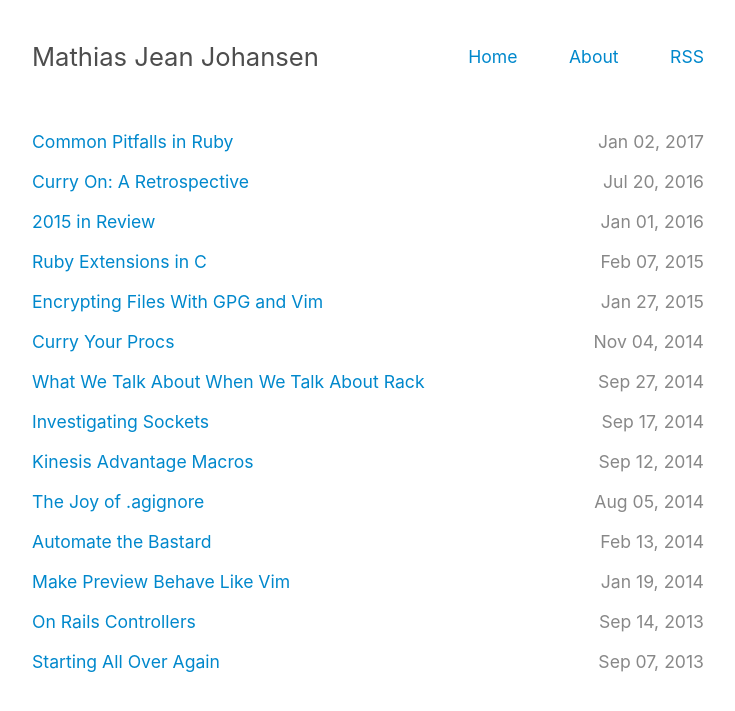
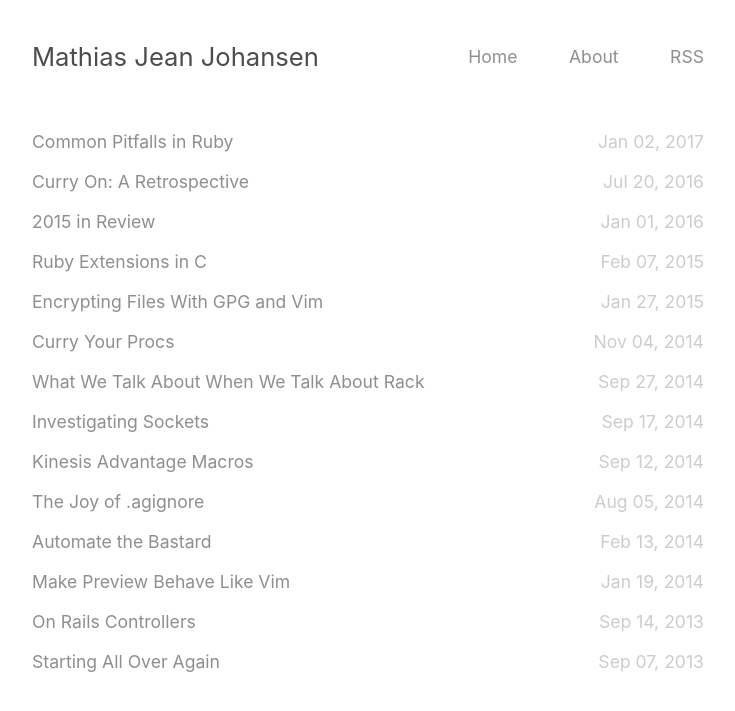
Before and after one commit to majjoha/majjoha.github.io, a Jekyll site: the page built from index.html, in a window 1280 px wide. Shown: the top 711 px of the page, without its empty margins (272-1007 px from the left). Built offline with Jekyll 4.4.1, drawn with Linux system fonts in a browser that asks for light colours.

Commit message:
Update fonts and colors.

```diff
--- a/_includes/style.css
+++ b/_includes/style.css
@@ -1,16 +1,11 @@
 body {
   background: #FFF;
   color: #4D4D4D;
-  font-family: "Georgia", "Times New Roman", serif;
+  font-family: -apple-system, BlinkMacSystemFont, "HelveticaNeue-Light", "Helvetica Neue", Arial, sans-serif;
   font-size: 1.1rem;
   -webkit-font-smoothing: antialiased;
   -moz-osx-font-smoothing: grayscale;
   text-rendering: optimizeLegibility;
-}
-
-h1, h2, h3, h4, h5, h6, time, header, article, .permalink {
-  font-family: -apple-system, BlinkMacSystemFont, "HelveticaNeue-Light", "Helvetica Neue", Arial, sans-serif;
-
 }
 
 p, ul, ol {
@@ -20,7 +15,6 @@
 main {
   display: flex;
   flex-flow: row wrap;
-
   max-width: 42rem;
   margin: 0 auto;
   padding: 1rem;
@@ -42,7 +36,6 @@
   display: flex;
   flex: 1.0;
   justify-content: space-between;
-
   flex-direction: row;
   align-self: center;
 }
@@ -60,7 +53,6 @@
 article h1 {
   font-size: 1.1rem;
   font-weight: normal;
-  color: #4D4D4D;
   flex: 3;
   align-self: center;
   width: 1rem;
@@ -75,34 +67,29 @@
 }
 
 time {
-  color: #888;
+  color: #CCC;
 }
 
-time a:hover {
+.permalink:hover {
   text-decoration: none;
 }
 
 a {
-  color: #08c;
   text-decoration: none;
+  color: #8E8E93;
   transition: .4s;
 }
 
 a:hover {
-  color: #006FB3;
+  color: #2E2E2E;
+}
+
+section p a, section li a {
   text-decoration: underline;
 }
 
-a:active {
-  color: #059;
-}
-
-pre {
-  font-size: 1.1rem;
-}
-
 code {
-  font-family: "Source Code Pro", "Menlo", monospace;
+  font-family: "Fira Mono", "Menlo", monospace;
 }
 
 img {
@@ -119,13 +106,13 @@
   white-space: nowrap;
   padding: 0.1rem 0.6rem;
   margin: 0 0.1rem;
-  border: 1px solid #ccc;
+  border: 1px solid #CCC;
   border-radius: 0.3rem;
-  box-shadow: 0 0.1rem 0 rgba(0, 0, 0, 0.2), 0 0 0 0.2rem #fff inset;
+  box-shadow: 0 0.1rem 0 rgba(0, 0, 0, 0.2), 0 0 0 0.2rem #FFF inset;
 }
 
 blockquote {
-  background: #fffaf0;
+  background: #FFFAF0;
   font-style: italic;
   line-height: 1.5;
   margin: 1rem auto;
@@ -138,10 +125,8 @@
 
 blockquote em {
   display: block;
-}
-
-.permalink:hover {
-  text-decoration: none;
+  font-style: normal;
+  text-align: right;
 }
 
 .me {
@@ -160,12 +145,12 @@
 }
 
 .highlight  {
-  font-family: "Source Code Pro", "Menlo", monospace;
-  background: #F7F7FC;
+  font-family: "Fira Mono", "Menlo", monospace;
+  background: #FBFBFB;
   box-sizing: border-box;
-  padding: 0.5rem 1rem;
+  padding: .25rem .5rem;
   margin: 1rem auto;
-  word-wrap: break-word;
+  white-space: pre-wrap;
   max-width: 42rem;
   line-height: 1.5;
 }
--- a/_layouts/default.html
+++ b/_layouts/default.html
@@ -28,7 +28,7 @@
     </section>
   </main>
 <noscript id="deferred-styles">
-  <link rel="stylesheet" href="//fonts.googleapis.com/css?family=Source+Code+Pro">
+  <link rel="stylesheet" href="//fonts.googleapis.com/css?family=Fira+Mono">
 </noscript>
 <script>
 var host="mjj.io";host==window.location.host&&"https:"!=window.location.protocol&&(window.location=window.location.toString().replace(/^http:/,"https:"));
```
